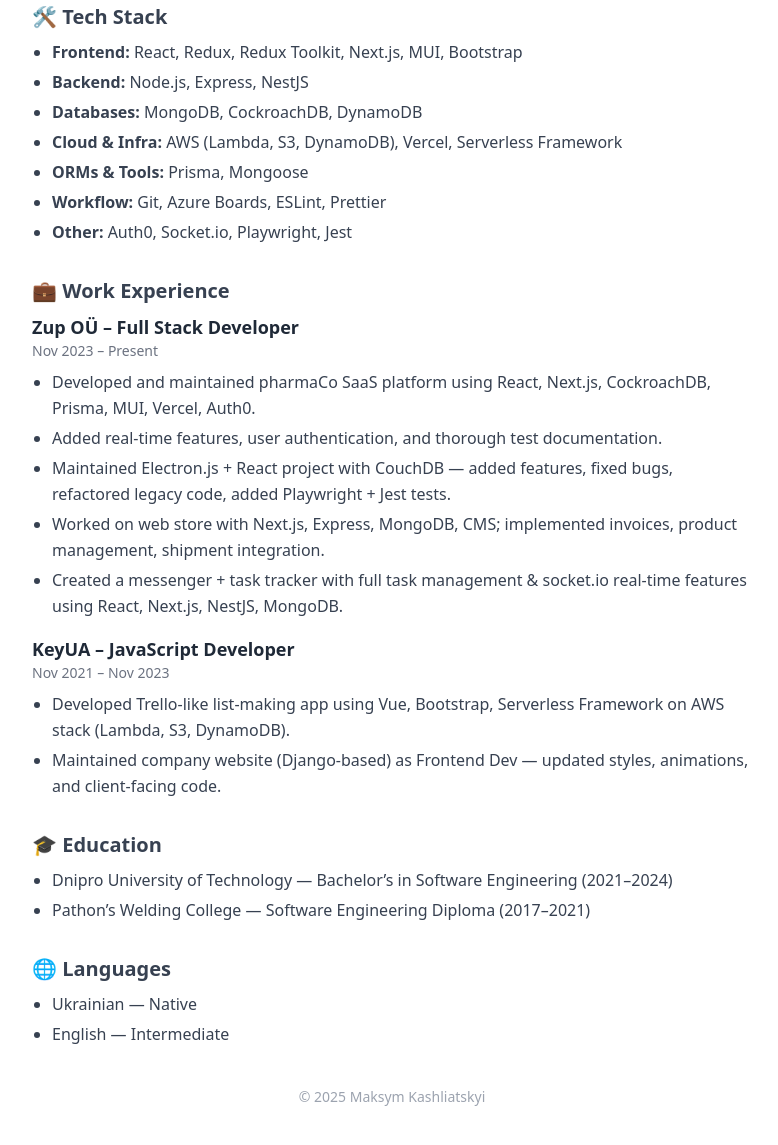
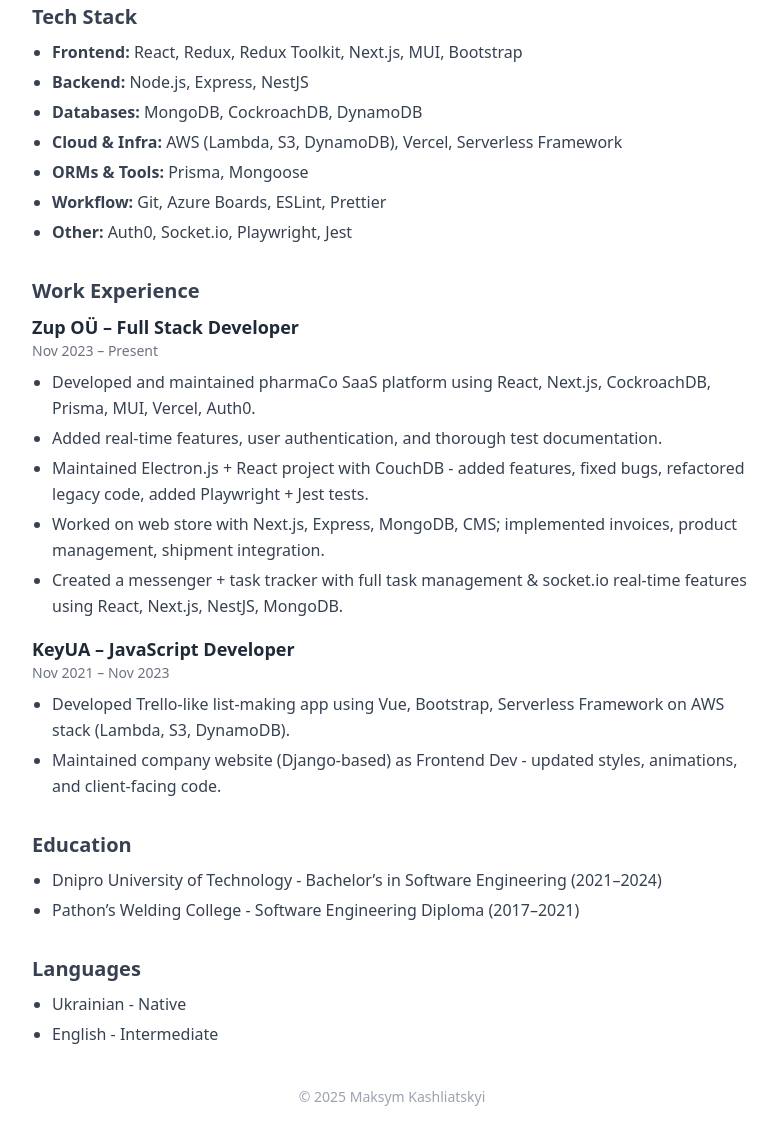
Before and after one commit to maxstyleUA/maksym-cv, a plain HTML site: page index.html in a window 1280 px wide. Shown: the part 353-1498 px from the top of the page, without its empty margins (248-1026 px from the left). Drawn offline with nearby package versions, Linux system fonts and the light colour scheme.

Commit message:
fix: refactored

```diff
--- a/index.html
+++ b/index.html
@@ -3,7 +3,7 @@
 <head>
     <meta charset="UTF-8" />
     <meta name="viewport" content="width=device-width, initial-scale=1.0" />
-    <title>Maksym Kashliatskyi — Fullstack Developer</title>
+    <title>Maksym Kashliatskyi - Fullstack Developer</title>
     <script src="https://cdn.tailwindcss.com"></script>
 </head>
 <body class="bg-white text-gray-900 font-sans leading-relaxed antialiased">
@@ -30,7 +30,7 @@
 
     <!-- Tech Stack -->
     <section class="mb-8">
-        <h2 class="text-xl font-semibold text-gray-700 mb-2">🛠 Tech Stack</h2>
+        <h2 class="text-xl font-semibold text-gray-700 mb-2">Tech Stack</h2>
         <ul class="list-disc ml-5 text-gray-700 space-y-1">
             <li><strong>Frontend:</strong> React, Redux, Redux Toolkit, Next.js, MUI, Bootstrap</li>
             <li><strong>Backend:</strong> Node.js, Express, NestJS</li>
@@ -44,7 +44,7 @@
 
     <!-- Work Experience -->
     <section class="mb-8">
-        <h2 class="text-xl font-semibold text-gray-700 mb-2">💼 Work Experience</h2>
+        <h2 class="text-xl font-semibold text-gray-700 mb-2">Work Experience</h2>
 
         <div class="mb-4">
             <h3 class="text-lg font-semibold text-gray-800">Zup OÜ – Full Stack Developer</h3>
@@ -52,7 +52,7 @@
             <ul class="list-disc ml-5 text-gray-700 space-y-1 mt-2">
                 <li>Developed and maintained pharmaCo SaaS platform using React, Next.js, CockroachDB, Prisma, MUI, Vercel, Auth0.</li>
                 <li>Added real-time features, user authentication, and thorough test documentation.</li>
-                <li>Maintained Electron.js + React project with CouchDB — added features, fixed bugs, refactored legacy code, added Playwright + Jest tests.</li>
+                <li>Maintained Electron.js + React project with CouchDB - added features, fixed bugs, refactored legacy code, added Playwright + Jest tests.</li>
                 <li>Worked on web store with Next.js, Express, MongoDB, CMS; implemented invoices, product management, shipment integration.</li>
                 <li>Created a messenger + task tracker with full task management & socket.io real-time features using React, Next.js, NestJS, MongoDB.</li>
             </ul>
@@ -63,26 +63,26 @@
             <p class="text-sm text-gray-500">Nov 2021 – Nov 2023</p>
             <ul class="list-disc ml-5 text-gray-700 space-y-1 mt-2">
                 <li>Developed Trello-like list-making app using Vue, Bootstrap, Serverless Framework on AWS stack (Lambda, S3, DynamoDB).</li>
-                <li>Maintained company website (Django-based) as Frontend Dev — updated styles, animations, and client-facing code.</li>
+                <li>Maintained company website (Django-based) as Frontend Dev - updated styles, animations, and client-facing code.</li>
             </ul>
         </div>
     </section>
 
     <!-- Education -->
     <section class="mb-8">
-        <h2 class="text-xl font-semibold text-gray-700 mb-2">🎓 Education</h2>
+        <h2 class="text-xl font-semibold text-gray-700 mb-2">Education</h2>
         <ul class="list-disc ml-5 text-gray-700 space-y-1">
-            <li>Dnipro University of Technology — Bachelor’s in Software Engineering (2021–2024)</li>
-            <li>Pathon’s Welding College — Software Engineering Diploma (2017–2021)</li>
+            <li>Dnipro University of Technology - Bachelor’s in Software Engineering (2021–2024)</li>
+            <li>Pathon’s Welding College - Software Engineering Diploma (2017–2021)</li>
         </ul>
     </section>
 
     <!-- Languages -->
     <section class="mb-8">
-        <h2 class="text-xl font-semibold text-gray-700 mb-2">🌐 Languages</h2>
+        <h2 class="text-xl font-semibold text-gray-700 mb-2">Languages</h2>
         <ul class="list-disc ml-5 text-gray-700 space-y-1">
-            <li>Ukrainian — Native</li>
-            <li>English — Intermediate</li>
+            <li>Ukrainian - Native</li>
+            <li>English - Intermediate</li>
         </ul>
     </section>
 
```
